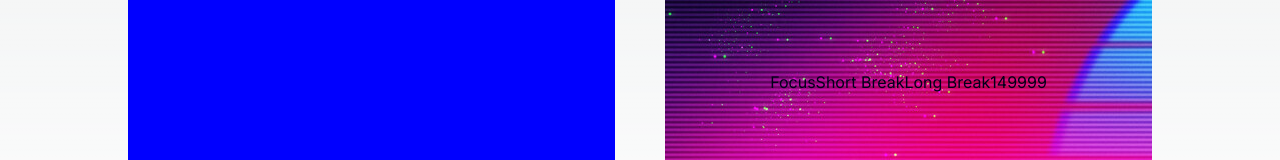
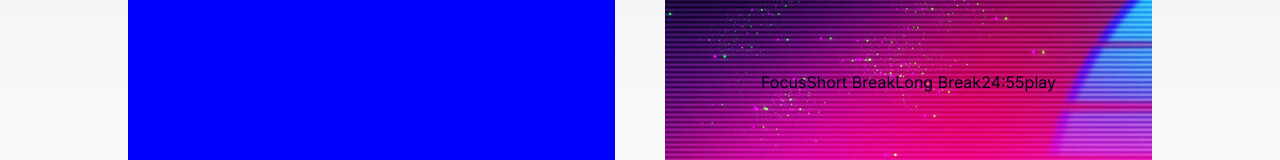
Before and after one commit to Nesphra/ergo, a Next.js app: page / in a window 1280 px wide. Shown: the part 1004-1164 px from the top of the page. Built offline with nearby package versions, Linux system fonts and the light colour scheme.

Commit message:
timer implemented

```diff
--- a/app/page.tsx
+++ b/app/page.tsx
@@ -1,37 +1,25 @@
 'use client'
 import { useEffect } from "react";
 import { useState } from "react";
+import Timer from "./timer";
 
 export default function Home() {
 
-  const [datetime, setdatetime] = useState("");
-  const [dayName, setdayname] = useState("");
-
-  var [timer, settimer] = useState();
+  const [datetime, setdatetime] = useState("")
+  const [dayName, setdayname] = useState("")
 
   useEffect(() => {
     setInterval(() => {
       //Current time
-      var d = new Date();
-      var datetext = d.getHours()+":"+d.getMinutes()+":"+d.getSeconds();
+      var d = new Date()
+      var datetext = d.getHours()+":"+d.getMinutes()+":"+d.getSeconds()
       datetext = d.toTimeString().split(' ')[0]
       var hours = d.getHours()
       var ampm = (hours >= 12) ? "PM" : "AM";
       var day = d.getDay()
       var dayName = day == 1? "Monday": day ==2? "Tuesday": day == 3? "Wednesday": day == 4? "Thursday": day == 5? "Friday": day == 6? "Saturday": day == 7? "Sunday": "Undefined";
-      setdatetime(datetext +" "+ ampm);
+      setdatetime(datetext +" "+ ampm)
       setdayname(dayName)
-
-      //Pomodoro timer
-
-    },1000)
-  },[]);
-
-  useEffect(() => {
-    setInterval(() => {
-      var timer = 6000 * 25
-      timer -= 1;
-      settimer(timer)
     },1000)
   },[]);
 
@@ -57,12 +45,7 @@ export default function Home() {
             <div className="tasks">
               <p>Tasks here</p>
             </div>
-            <div className="Pomodoro">
-              <p>Focus</p>
-              <p>Short Break</p>
-              <p>Long Break</p>
-              <p>{timer}</p>
-            </div>
+            <Timer/>
           </div>
         </div>
       </div>
--- /dev/null
+++ b/app/timer.tsx
@@ -0,0 +1,44 @@
+import React, { useEffect, useState } from 'react';
+
+interface State {
+    time: number;
+    seconds: number;
+    minutes: number;
+}
+
+const Timer = () => {
+    debugger;
+    const [state, setState] = useState<State>({
+        time: 1500,
+        seconds: 0,
+        minutes: 25,
+    });
+
+    useEffect(() => {
+        setTimeout(() => {
+            if (state.time === 0){
+                return;
+            }
+
+            setState({
+                time: state.time - 1,
+                minutes: Math.floor((state.time - 1)/ 60),
+                seconds: state.time - Math.floor((state.time - 1)/60) * 60 -1,
+            });
+        }, 1000);
+    }, [state.time]);
+
+    return (
+        <div className="Pomodoro">
+            <button>Focus</button>
+            <button>Short Break</button>
+            <button>Long Break</button>
+            <h1>{`${state.minutes}:${
+                state.seconds <= 10 ? `0${state.seconds}`: state.seconds
+            }`}</h1>
+            <button id="button">play</button>
+        </div>
+    );
+};
+
+export default Timer;
```
